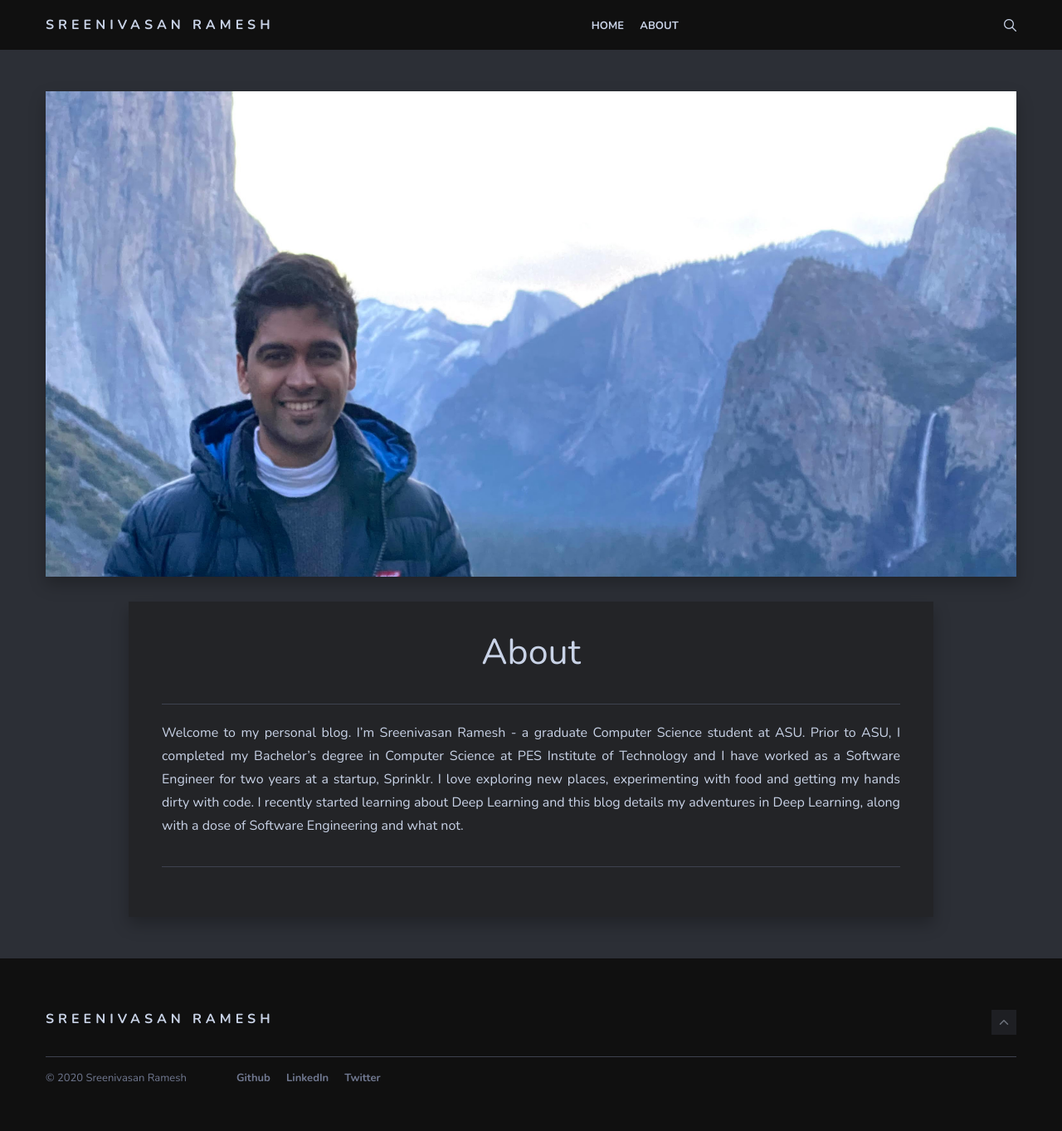
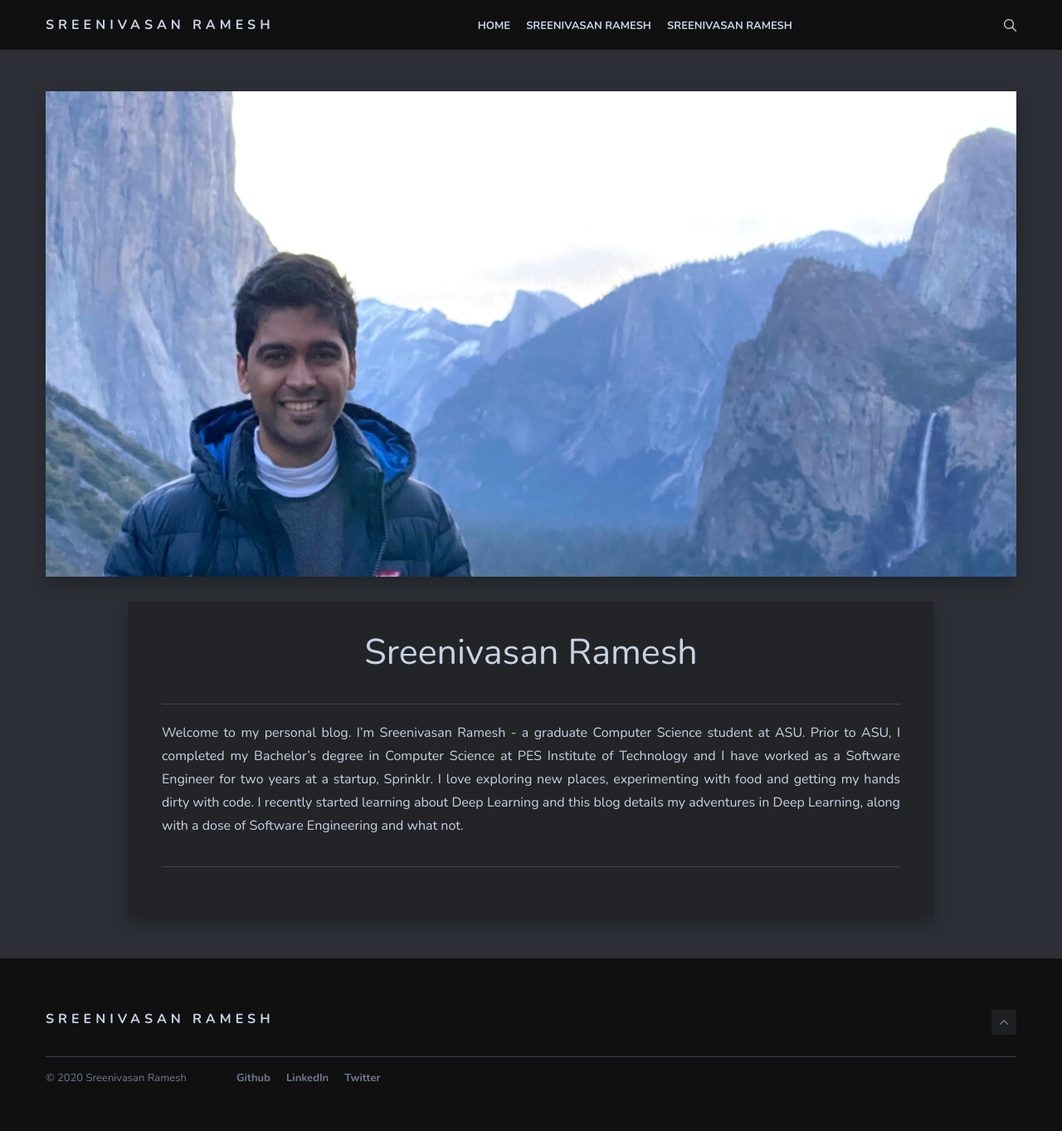
Before and after one commit to sreenivasanramesh/sreenivasanramesh.github.io, a Jekyll site: the page built from _pages/about.md, in a window 1280 px wide. Shown: the whole page at 83% size. Built offline with Jekyll 4.4.1, drawn with Linux system fonts in a browser that asks for light colours; nearby versions of some CDN libraries.

Commit message:
minor bug fixes (#3)
* SEO

* fixed base URL

* minor bug fixes

```diff
--- a/_config.yml
+++ b/_config.yml
@@ -2,14 +2,15 @@
 # General Site Settings
 
 title: Sreenivasan Ramesh
-description: Personal blog. # this means to ignore newlines until "baseurl:"
+description: Welcome to my personal blog. I'm Sreenivasan Ramesh - a graduate Computer Science student at ASU. # this means to ignore newlines until "baseurl:"
 baseurl: "" # the subpath of your site, e.g. /blog
 url: "https://sreenivasanramesh.github.io" # the base hostname & protocol for your site, e.g. http://example.com
 
 
 #-------------------------------
 # About Section
-author-name:   Sreenivasan Ramesh
+author: "Sreenivasan Ramesh"
+author-name:   "Sreenivasan Ramesh"
 author-avatar: img/site/avatar.jpg
 
 
@@ -18,7 +19,7 @@
 github: https://github.com/sreenivasanramesh
 linkedin: https://linkedin.com/in/sreenivasanramesh
 #facebook:  https://facebook.com/ # Add your Facebook handle
-twitter:   https://twitter.com/ # Add your Facebook handle
+twitter:   https://twitter.com/sreenivasan_ # Add your Facebook handle
 #instagram: https://instagram.com/sreenivasan.ramesh # Add your Facebook handle
 
 
--- a/_pages/about.md
+++ b/_pages/about.md
@@ -1,6 +1,6 @@
 ---
 layout: page
-title: About
+title: Sreenivasan Ramesh
 image: img/site/cover.jpg
 permalink: /about/
 ---
--- a/index.html
+++ b/index.html
@@ -1,5 +1,7 @@
 ---
 layout: default
+title: Sreenivasan Ramesh
+image: img/site/cover.jpg
 ---
 <div class="container">
 	<div class="row">
```
